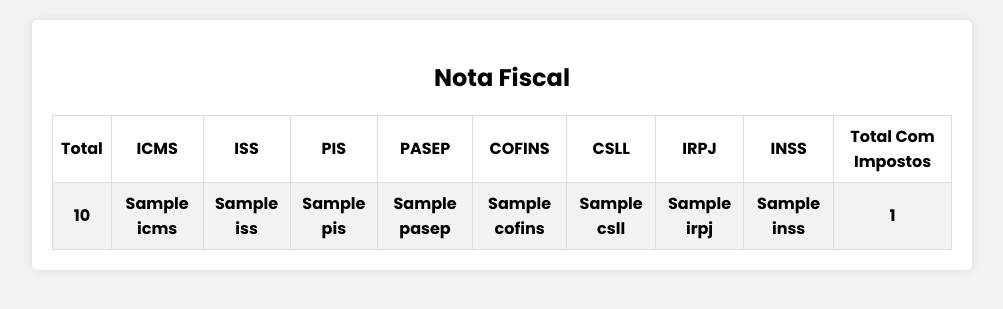
After one commit to yagodsales/Projeto-IA-Prolog, a Flask app: template templates/nota_fiscal.html in a window 1280 px wide. The commit adds this page. Shown: the top 309 px of the page, without its empty margins (138-1141 px from the left). Run offline with Flask 3, Linux system fonts and the light colour scheme; the template is opened without the code that fills it: most values are stand-ins (such as "Sample title", 1, 10 or a date in 2020).

Commit message:
envia produtos na query de nota fiscal

```diff
--- a/main.py
+++ b/main.py
@@ -53,7 +53,7 @@ def cadastrar_fornecedor():
 
 @app.route("/nota-fiscal", methods=("GET", "POST"))
 def gerar_nota_fiscal():
-    return render_template("formulario.html")
+    return render_template("gerar_nota.html")
 
 
 @app.route(
@@ -63,15 +63,13 @@ def gerar_nota_fiscal():
     ],
 )
 def processa_prolog():
-    nome = request.form["nome"]
-    cnpj = request.form["cnpj"]
-    numero = request.form["numero"]
-    data = request.form["data"]
-    valor = request.form["valor"]
-    produtos = request.form["produtos"]
-    # nota = prolog.emitir_nota(nome)
-    nota = prolog.emitir_nota_com_impostos_e_estoque(nome)
-    return render_template("resposta.html", nome=nome, nota=nota)
+    try:
+        nome = request.form["nome"]
+        produtos = request.form["produtos"]
+        nota = prolog.emitir_nota_com_impostos_e_estoque(nome, produtos)
+    except:
+        nota = "Não foi possível gerar Nota Fiscal."
+    return render_template("nota_fiscal.html", nota=nota)
 
 
 app.run(debug=True)
--- a/static/styles/global.css
+++ b/static/styles/global.css
@@ -8,7 +8,7 @@ body {
 }
 
 .container {
-	max-width: 600px;
+	max-width: 900px;
 	background-color: #fff;
 	margin: 20px auto;
 	padding: 20px;
@@ -74,3 +74,29 @@ a {
 a:hover {
 	background-color: #2980b9;
 }
+
+p {
+	color: #303030;
+	font-size: 0.7rem;
+}
+
+table {
+	border-collapse: collapse;
+	width: 100%;
+}
+
+th,
+td {
+	border: 1px solid #dddddd;
+	padding: 8px;
+	text-align: center;
+	font-weight: bold;
+}
+
+tr:nth-child(even) {
+	background-color: #f2f2f2;
+}
+
+tr:nth-child(odd) {
+	background-color: #ffffff;
+}
--- /dev/null
+++ b/templates/nota_fiscal.html
@@ -0,0 +1,43 @@
+<!DOCTYPE html>
+<html>
+	<head>
+		<link rel="stylesheet" href="{{ url_for('static',filename='styles/global.css') }}" />
+		<title>NotaLog - Nota Fiscal</title>
+	</head>
+	<body>
+		<div class="container">
+			<h2>Nota Fiscal</h2>
+
+			{% if nota is iterable and nota|length == 0 %}
+			<p>Não foi possível gerar Nota Fiscal.</p>
+			{% else %}
+			<table border="1">
+				<tr>
+					<td>Total</td>
+					<td>ICMS</td>
+					<td>ISS</td>
+					<td>PIS</td>
+					<td>PASEP</td>
+					<td>COFINS</td>
+					<td>CSLL</td>
+					<td>IRPJ</td>
+					<td>INSS</td>
+					<td>Total Com Impostos</td>
+				</tr>
+				<tr>
+					<td>{{ nota[0]["Total"] }}</td>
+					<td>{{ nota[0]["ICMS"] }}</td>
+					<td>{{ nota[0]["ISS"] }}</td>
+					<td>{{ nota[0]["PIS"] }}</td>
+					<td>{{ nota[0]["PASEP"] }}</td>
+					<td>{{ nota[0]["COFINS"] }}</td>
+					<td>{{ nota[0]["CSLL"] }}</td>
+					<td>{{ nota[0]["IRPJ"] }}</td>
+					<td>{{ nota[0]["INSS"] }}</td>
+					<td>{{ nota[0]["TotalComImpostos"] }}</td>
+				</tr>
+			</table>
+			{% endif %}
+		</div>
+	</body>
+</html>
```
Also changed, not shown: prolog.py (+12 -3 lines), templates/formulario.html (deleted, +0 -36 lines), templates/gerar_nota.html (added, +29 -0 lines), templates/resposta.html (deleted, +0 -14 lines).
